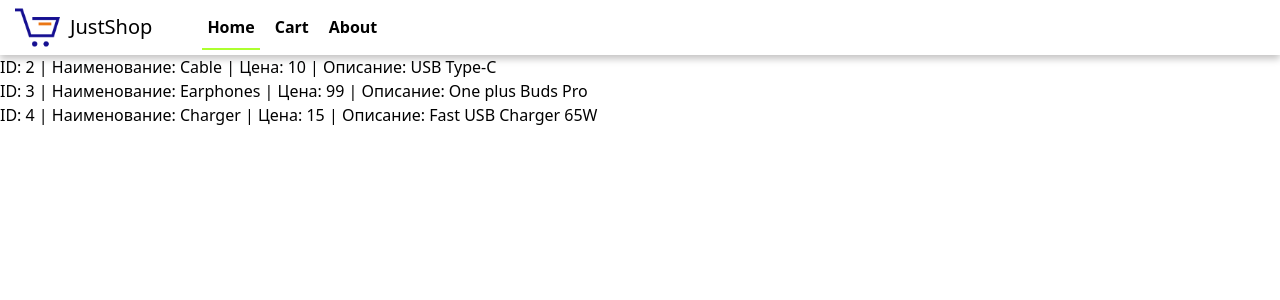
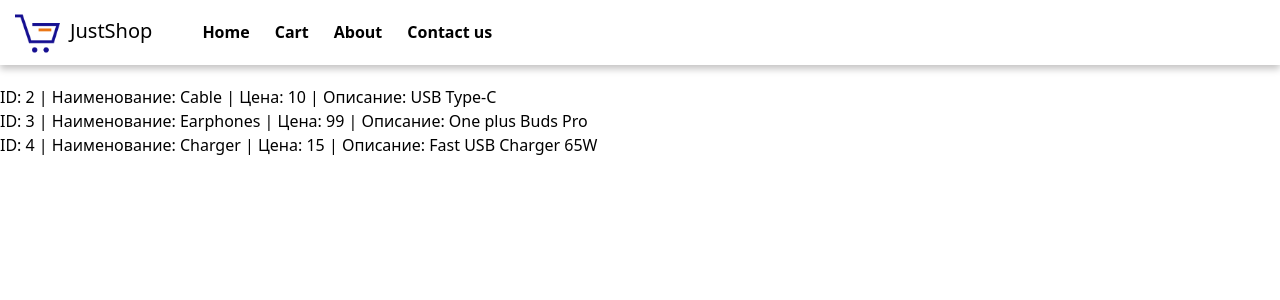
Before and after one commit to Rjhuzby/trial_pet, a Django app: page /myapp/ in a window 1280 px wide. Shown: the top 300 px of the page. Run offline with Django 5.2, Linux system fonts and the light colour scheme; data comes from the database, SQL or seed files in the repository.

Commit message:
navbar.html created separately

```diff
--- a/mysite/myapp/static/myapp/styles.css
+++ b/mysite/myapp/static/myapp/styles.css
@@ -578,17 +578,21 @@ video {
 
 span {
   margin-left: 10px;
-  margin-top: 8px;
+  margin-top: 12px;
 }
 
 .logo {
+  margin-top: 6px;
   margin-left: 10px;
   height: 45px;
   width: 45px;
 }
 nav {
+  height: 65px;
+  margin-bottom: 20px;
   background-color: rgb(255, 255, 255);
   box-shadow: #c5c4c4 0px 4px 7px;
+  padding: auto;
 }
 
 .header {
@@ -607,22 +611,39 @@ nav {
 .home {
   font-weight: bold;
   color: rgb(0, 0, 0);
-  margin-right: 10px;
-  padding: 5px;
+  margin-right: 25px;
+  padding-top: 10px;
+}
+
+.home:hover {
   border-bottom: greenyellow 2px solid;
+  transition: ease 0.2s;
+  transform: scale3d(1.1, 1.1, 1.1);
 }
 
 .cart {
   font-weight: bold;
-  font-style: ;
   color: rgb(0, 0, 0);
-  margin-right: 10px;
-  padding: 5px;
+  margin-right: 25px;
+  padding-top: 10px;
+}
+
+.cart:hover {
+  border-bottom: greenyellow 2px solid;
+  transition: ease 0.2s;
+  transform: scale3d(1.1, 1.1, 1.1);
 }
 
 .about {
   font-weight: bold;
   color: rgb(0, 0, 0);
-  margin-right: 10px;
-  padding: 5px;
+  margin-right: 25px;
+  padding-top: 10px;
 }
+
+.about:hover {
+  border-bottom: greenyellow 2px solid;
+  transition: ease 0.2s;
+  transform: scale3d(1.1, 1.1, 1.1);
+
+}
--- a/mysite/myapp/templates/myapp/base.html
+++ b/mysite/myapp/templates/myapp/base.html
@@ -7,9 +7,11 @@
     <meta charset="UTF-8">
     <meta name="viewport" content="width=device-width, initial-scale=1.0">
     <link rel="stylesheet" href="{% static 'myapp/styles.css' %}">
-    <title>Document</title>
+    <title>{%block title %} {% endblock %}</title>
 </head>
 <body>
+    {% include 'myapp/navbar.html' %}
+
     {% block content %}
 
     {% endblock %}
--- a/mysite/myapp/templates/myapp/detail.html
+++ b/mysite/myapp/templates/myapp/detail.html
@@ -1,6 +1,11 @@
 {% extends "myapp/base.html" %}
 
+{% load static %}
+
+{% block title%} Item {% endblock %}
+
 {% block content %}
+
 <h1>
     This detail page for :</br></br>
     <h2>
--- a/mysite/myapp/templates/myapp/index.html
+++ b/mysite/myapp/templates/myapp/index.html
@@ -1,25 +1,10 @@
 {% extends 'myapp/base.html' %}
 {% load static %}
 
+{% block title %}
+	JustShop
+{% endblock %}
 {% block content %}
-<nav class="bg-white shadow-lg">
-    <div class="header">
-        <div class="flex justify-between">
-            <div class="flex space-x-7">
-                <div>
-									<a href="" class="flex items-center py-4 px-2 text-gray-500 hover:text-gray-900">
-                  <img class="logo" src="{% static 'myapp/images/logo.png' %}" alt="logo">
-                  <span class="text-xl font-semibold">JustShop</span></a>
-                </div>
-								<div class="nav_items">
-									<a href="#" class="home">Home</a>
-									<a href="#" class="cart">Cart</a>
-									<a href="#" class="about">About</a>
-								</div>
-            </div>
-        </div>
-    </div>
-  </nav>
 
     <h3>
         <!-- <a href="/myapp/hello/{{ item.id }}/"></a> -->
--- /dev/null
+++ b/mysite/myapp/templates/myapp/navbar.html
@@ -0,0 +1,21 @@
+{% load static %}
+
+<nav class="bg-white shadow-lg">
+    <div class="header">
+        <div class="flex justify-between">
+            <div class="flex space-x-7">
+                <div>
+                <a href="" class="flex items-center py-4 px-2 text-gray-500 hover:text-gray-900">
+                <img class="logo" src="{% static 'myapp/images/logo.png' %}" alt="logo">
+                <span class="text-xl font-semibold">JustShop</span></a>
+                </div>
+                    <div class="nav_items">
+                    <a href="#" class="home">Home</a>
+                    <a href="#" class="cart">Cart</a>
+                    <a href="#" class="about">About</a>
+                    <a href="#" class="about">Contact us</a>
+                </div>
+            </div>
+        </div>
+    </div>
+  </nav>
```
